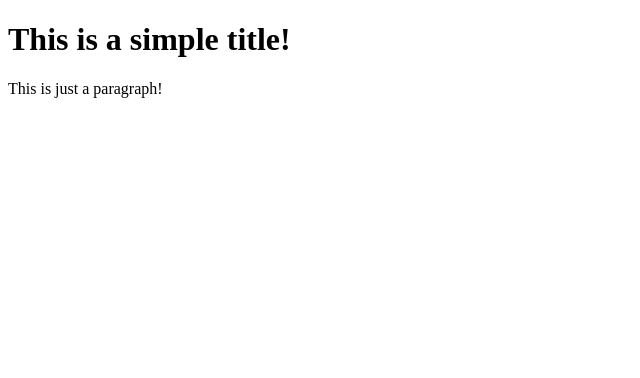
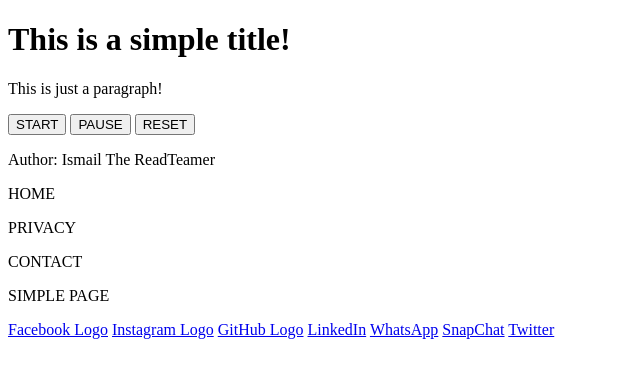
Before and after one commit to Ismail-RedTeamer-777/pomodoro-website, a plain HTML site: page index.html in a window 1280 px wide. Shown: the whole page, without its empty margins (0-640 px from the left). Drawn offline with Linux system fonts and the light colour scheme.

Commit message:
Première conception du squelette HTML

```diff
--- a/index.html
+++ b/index.html
@@ -5,8 +5,33 @@
 	<meta name="viewport" content="width=device-width, initial-scale=1">
 	<title>POMODORO TIMER</title>
 
+	<header></header>
+
 	<h1>This is a simple title!</h1>
-	<p>This is just a paragraph!</p>
+	<p id="demo">This is just a paragraph!</p>
+
+	<button onclick="setTimeout(myFunction, 500)">START</button>
+	<button onclick="setTimeout(myFunction, 500)">PAUSE</button>
+	<button onclick="setTimeout(myFunction, 500)">RESET</button>
+
+	<footer>
+		<p>Author: Ismail The ReadTeamer</p>
+		<p>HOME</p>
+		<p>PRIVACY</p>
+		<p>CONTACT</p>
+		<p>SIMPLE PAGE</p>
+		<a href="#">Facebook Logo</a>
+		<a href="#">Instagram Logo</a>
+		<a href="#">GitHub Logo</a>
+		<a href="#">LinkedIn</a>
+		<a href="#">WhatsApp</a>
+		<a href="#">SnapChat</a>
+		<a href="#">Twitter</a>
+	</footer>
+
+	<script src="site_functions.js" type="text/javascript"></script>
+
+	<!-- vérifier ce site par W3C: https://validator.w3.org -->
 
 </head>
 <body>
```
